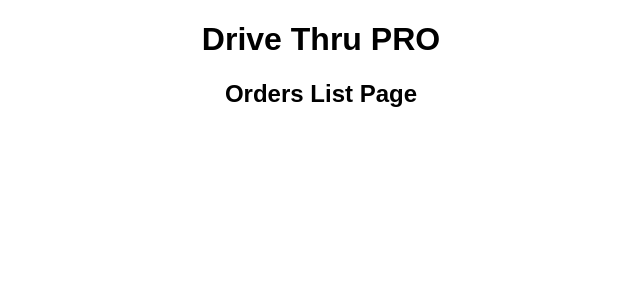
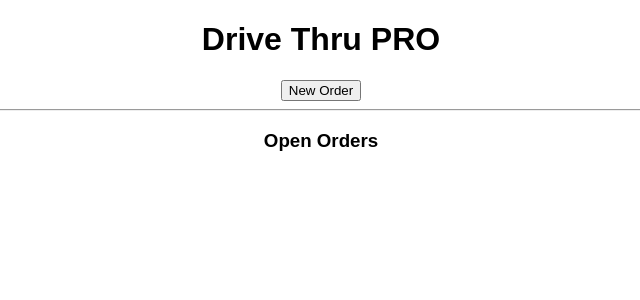
Before and after one commit to gargrave/drivethrupro, a React app: page /orders in a window 1280 px wide. Shown: the top 300 px of the page, without its empty margins (319-959 px from the left). Built offline with nearby package versions, Linux system fonts and the light colour scheme.

Commit message:
Update OrdersListPage with basic Order detail displays

```diff
--- a/src/components/Orders/OrdersListPage.jsx
+++ b/src/components/Orders/OrdersListPage.jsx
@@ -1,18 +1,29 @@
 import React, { Component } from 'react'
 import { connect } from 'react-redux'
-import { array } from 'prop-types'
+import { withRouter } from 'react-router-dom'
+import { array, object } from 'prop-types'
+
+import OrderDetailRow from './components/OrderDetailRow'
 
 class OrdersListPage extends Component {
   render () {
+    const { orders } = this.props
     return (
       <div>
-        <h2>Orders List Page</h2>
+        <button onClick={() => this.props.history.push('/orders/new')}>New Order</button>
+
+        <hr />
+        <h3>Open Orders</h3>
+        {orders.map((order, idx) => {
+          return <OrderDetailRow key={order.id} order={order} index={1} />
+        })}
       </div>
     )
   }
 }
 
 OrdersListPage.propTypes = {
+  history: object.isRequired,
   orders: array.isRequired
 }
 
@@ -22,4 +33,4 @@ const mapStateToProps = (state, ownProps) => {
   }
 }
 
-export default connect(mapStateToProps)(OrdersListPage)
+export default withRouter(connect(mapStateToProps)(OrdersListPage))
--- /dev/null
+++ b/src/components/Orders/components/OrderDetailRow.jsx
@@ -0,0 +1,23 @@
+import React from 'react'
+import { number, shape } from 'prop-types'
+
+import { displayAsDollars } from '../../../utils/utils'
+
+const OrderDetailRow = props => {
+  const { index, order } = props
+  return (
+    <div>
+      Order #{index} - {order.totalItems} items - {displayAsDollars(order.totalPrice)}
+    </div>
+  )
+}
+
+OrderDetailRow.propTypes = {
+  order: shape({
+    totalItems: number.isRequired,
+    totalPrice: number.isRequired
+  }).isRequired,
+  index: number.isRequired
+}
+
+export default OrderDetailRow
```
